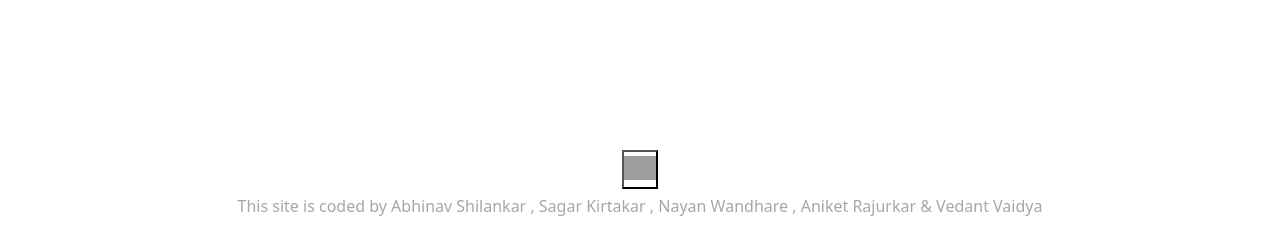
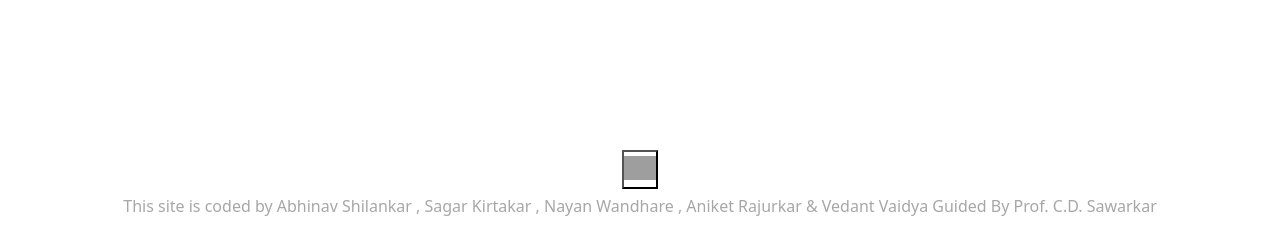
Before and after one commit to abhinav45215/College_chatbot, a Flask app: page / in a window 1280 px wide. Shown: the part 567-800 px from the top of the page. Run offline with Flask 3, Linux system fonts and the light colour scheme; grey boxes are pictures that could not be loaded.

Commit message:
Update home.html

```diff
--- a/flask_server/templates/home.html
+++ b/flask_server/templates/home.html
@@ -114,7 +114,7 @@
         </div>
       </div>
 
-    <footer>This site is coded by Abhinav Shilankar , Sagar Kirtakar , Nayan Wandhare , Aniket Rajurkar  & Vedant Vaidya </footer>
+    <footer>This site is coded by Abhinav Shilankar , Sagar Kirtakar , Nayan Wandhare , Aniket Rajurkar  & Vedant Vaidya Guided By Prof. C.D. Sawarkar  </footer>
     <script src="{{url_for('static',filename='chat.js')}}"></script>
   </body>
 </html>
```
